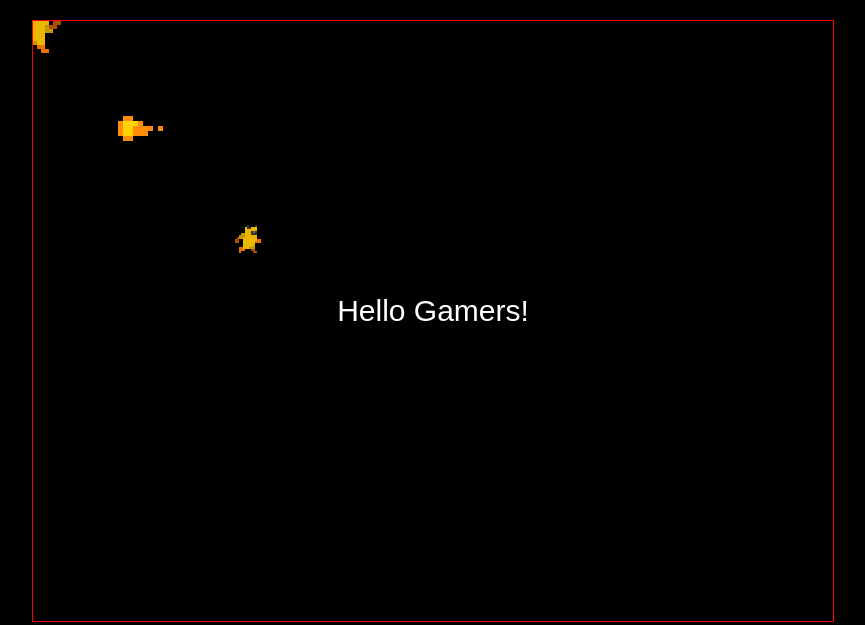
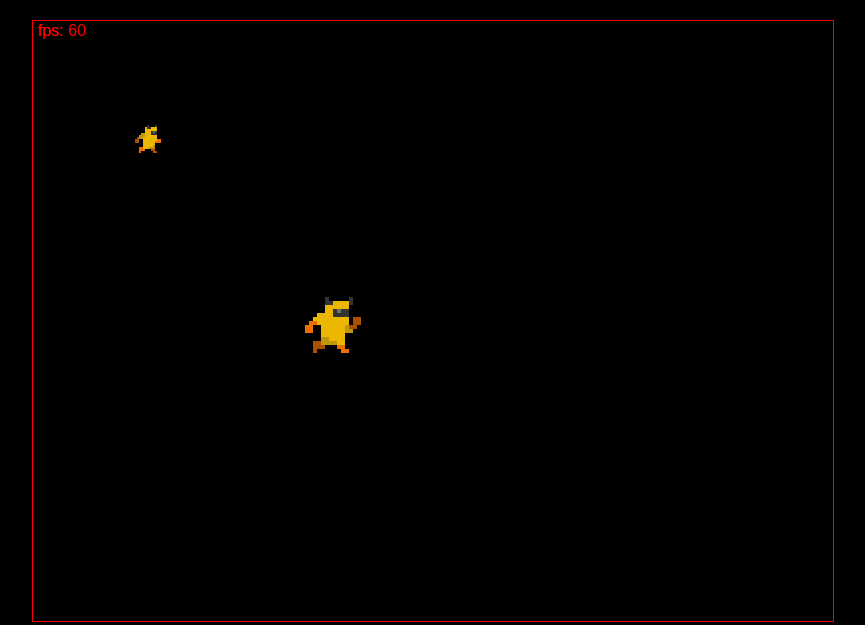
Before and after one commit to shimozurdo/vx-one-engine, a website built with webpack: page samples/index-dev.html in a window 1280 px wide. Shown: the whole page, without its empty margins (207-1072 px from the left). Built offline with nearby package versions, Linux system fonts and the light colour scheme.

Commit message:
test develpment

```diff
--- a/samples/main-dev.js
+++ b/samples/main-dev.js
@@ -1,4 +1,4 @@
-import { Game, Scene, Text, Sprite, Texture, Scale, TileSprite, math } from '../src/vx-one.js'
+import { Game, Scene, Text, Sprite, Texture, Scale, TileSprite, math, Container } from '../src/vx-one.js'
 
 const game = new Game({
     parent: 'game',
@@ -24,7 +24,7 @@ const introScene = new Scene('titleScene')
 const player2 = new TileSprite();
 player2.scale.x = 2
 player2.scale.y = 2
-player2.pos = { x: 200, y: 200 };
+player2.pos = { x: 100, y: 100 }
 player2.tileW = 16
 player2.tileH = 16
 player2.texture = textures.playerSheet
@@ -34,28 +34,53 @@ player.scale.x = 4
 player.scale.y = 4
 player.anchor.x = -32
 player.anchor.y = -32
+player.pos = { x: 300, y: 300 }
 player.texture = textures.player
 
-const bullet = new Sprite()
-bullet.scale.x = -5
-bullet.scale.y = -5
-bullet.pos = { x: 150, y: 150 };
-bullet.texture = textures.bullet
+const sayHelloTxt = new Text('fps: ')
+sayHelloTxt.pos = { x: 5, y: 15 }
+sayHelloTxt.anchor.x = 0
+sayHelloTxt.anchor.y = 0
+sayHelloTxt.style = { font: '16px Arial', fill: 'red', align: 'left' }
 
-const sayHelloTxt = new Text('Hello Gamers!')
-sayHelloTxt.pos = { x: game.width / 2, y: game.height / 2 }
-sayHelloTxt.style = { font: '30px Arial', fill: 'white', align: 'center' }
+const bullets = new Container()
+function fireBullet(x, y) {
+    const bullet = new Sprite()
+    bullet.scale.x = 3
+    bullet.scale.y = 3
+    bullet.pos = { x: x, y: y };
+    bullet.texture = textures.bullet
+    bullet.update = function (dt) {
+        this.pos.x += 400 * dt
+    };
+    bullets.add(bullet)
+}
+// Game state variables
+let lastShot = 0
 
 introScene.add(sayHelloTxt)
 introScene.add(player)
-introScene.add(bullet)
+introScene.add(bullets)
 introScene.add(player2)
 
 game.addScene(introScene)
 
-game.run(() => {
+game.run((dt, t, controls) => {
     // Randomly change x frame:
-
+    player2.pos.x += controls.x * dt * 200;
+    player2.pos.y += controls.y * dt * 200;
     player2.frame.x = math.rand(0, 3);
 
+    if (controls.action && t - lastShot > 0.15) {
+        lastShot = t;
+        fireBullet(player2.pos.x + 24, player2.pos.y + 10);
+    }
+
+    // Destroy bullets when they go out of the screen
+    bullets.children.forEach(bullet => {
+        if (bullet.pos.x > game.width + 20) {
+            bullet.dead = true;
+        }
+    });
+
 })
--- /dev/null
+++ b/src/Container.js
@@ -0,0 +1,28 @@
+class Container {
+
+  constructor() {
+    this.children = []
+  }
+
+  add(child) {
+    this.children.push(child)
+    return child
+  }
+
+  remove(child) {
+    this.children = this.children.filter(c => c !== child)
+    return child
+  }
+
+  update(dt, t) {
+    this.children = this.children.filter(child => {
+      if (child.update) {
+        child.update(dt, t, this)
+      }
+      return child.dead ? false : true
+    })
+  }
+
+}
+
+export default Container
--- a/src/Game.js
+++ b/src/Game.js
@@ -16,16 +16,23 @@ class Game {
     document.getElementById(config.parent).appendChild(this.renderer.view)
     this.scenes = []
     this.scene
-    const controls = new KeyControls()
+    this.controls = new KeyControls()
   }
 
   addScene(scene) {
     this.scenes.push(scene)
     this.scene = scene
+    if (this.debug) {
+      let fpsTxt = new Text('fps: ')
+      fpsTxt.name = 'fps'
+      fpsTxt.pos = { x: 5, y: 15 }
+      fpsTxt.style = { font: '16px Arial', fill: 'red', align: 'left' }
+      this.scene.add(fpsTxt)
+    }
     return scene
   }
 
-  init(assets){
+  init(assets) {
 
   }
 
@@ -41,10 +48,12 @@ class Game {
       dt = Math.min(t - last, MAX_FRAME)
       last = t
       fps = Math.round(1 / dt)
+      if (this.debug)
+        this.scene.children.find(c => c.name === 'fps').text = 'fps: ' + fps
       //
       this.scene.update(dt, t)
-      gameUpdate(dt, t)
-      this.renderer.render(this.scene, { debug: this.debug, fps })
+      gameUpdate(dt, t, this.controls)
+      this.renderer.render(this.scene)
 
     }
     requestAnimationFrame(mainloop)
--- a/src/render.js
+++ b/src/render.js
@@ -13,7 +13,7 @@ class Render {
         }
     }
 
-    render(scene, debugObj, clear = true) {
+    render(scene, clear = true) {
         if (scene.active == false) {
             return
         }
@@ -51,14 +51,6 @@ class Render {
                     ctx.translate(-px, -py);
                 }
 
-                if (debugObj.debug) {
-                    // Debug mode
-                    ctx.textAlign = "left"
-                    // ctx.translate(100, 100)
-                    ctx.fillStyle = 'red'
-                    ctx.fillText("FPS: " + debugObj.fps, -width / 2, -height / 2)
-                }
-
                 // Draw the leaf nodes
                 if (child.text) {
                     const { font, fill, align } = child.style
@@ -83,6 +75,8 @@ class Render {
                     } else {
                         ctx.drawImage(img, 0, 0);
                     }
+                } else if (child.lines) {
+                    ctx.clearRect(0, 0, width, height)
                 }
 
                 // Render any child sub-nodes
--- a/src/vx-one.js
+++ b/src/vx-one.js
@@ -7,6 +7,7 @@ import Texture from "./texture.js"
 import TileSprite from "./TileSprite.js"
 import math from "./utils.js"
 import { Scale } from "./constants.js"
+import Container from "./Container.js"
 
 export {
     Game,
@@ -17,5 +18,6 @@ export {
     Sprite,
     Texture,
     math,
-    Scale
+    Scale,
+    Container
 }
```
Also changed, not shown: samples/index.html (+16 -8 lines).
